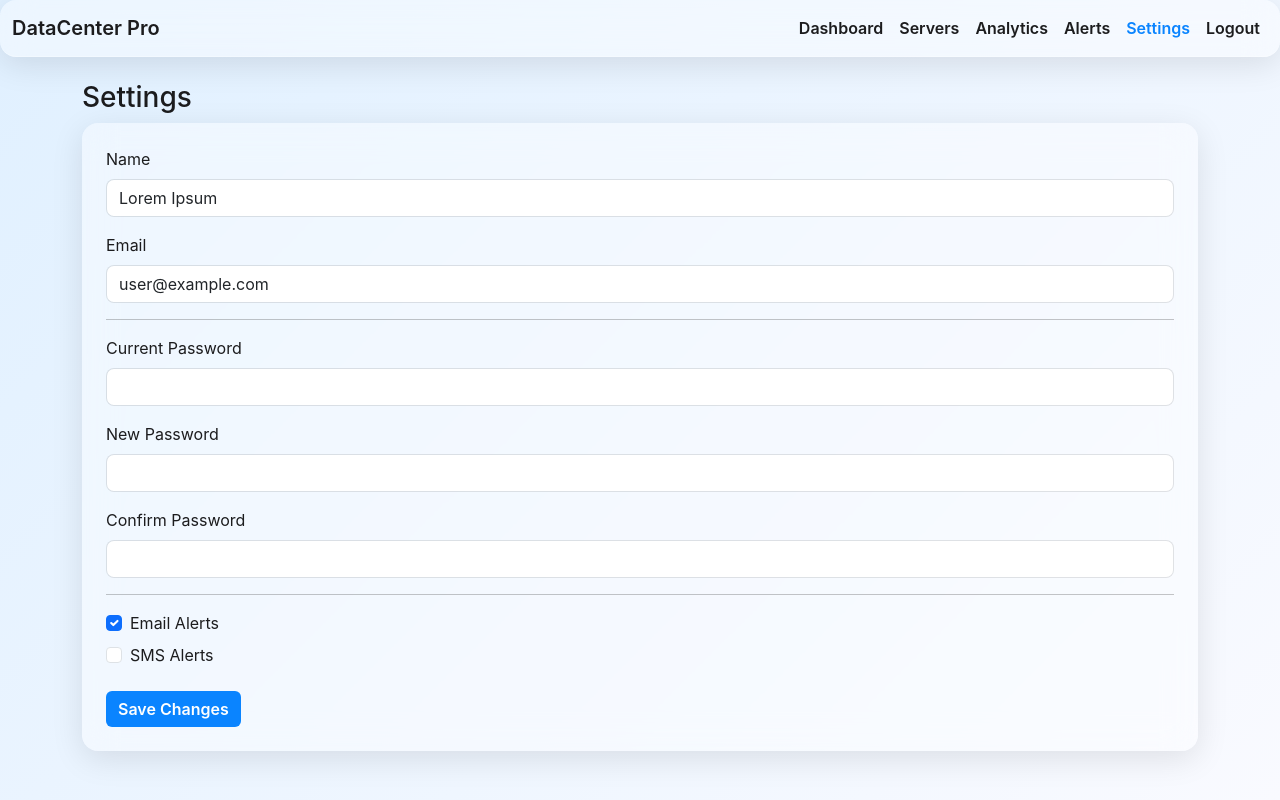
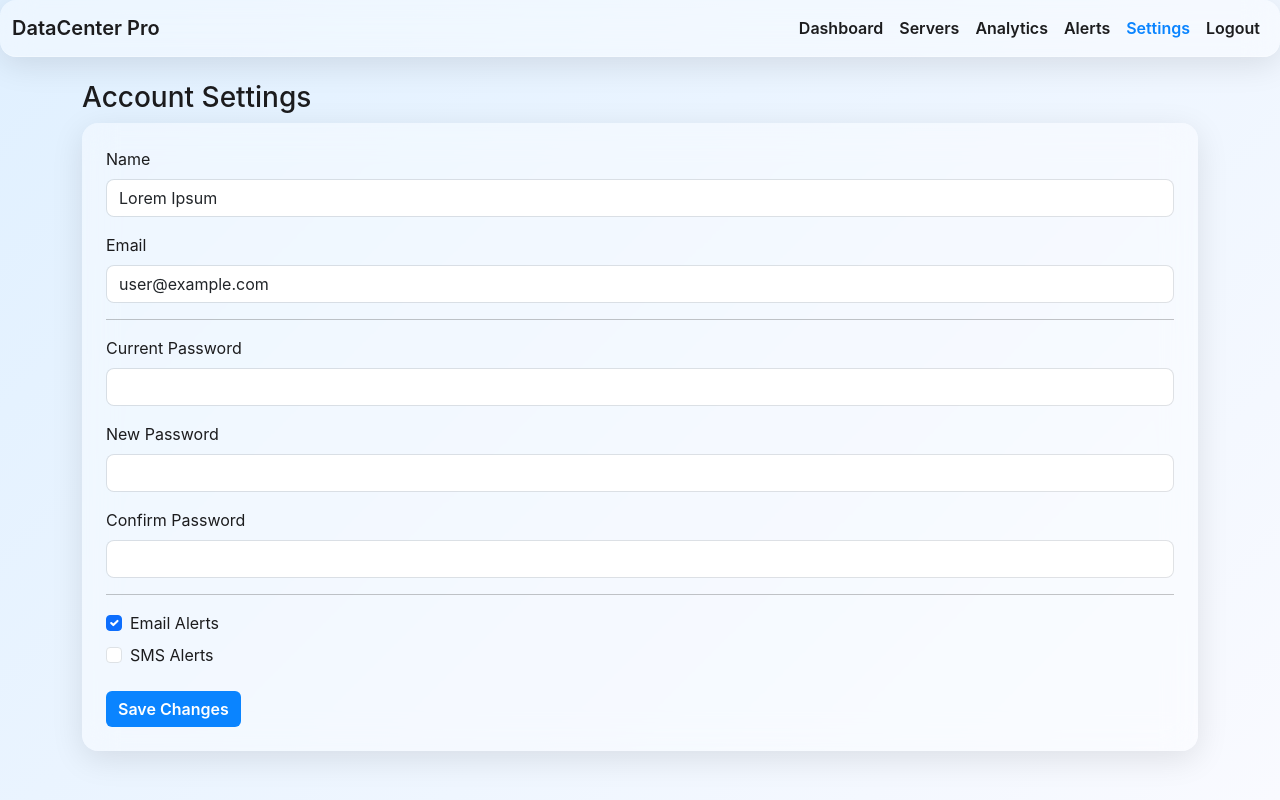
Before and after one commit to tassopsaltakis/UserCenteredMockup640, a plain HTML site: page settings.html in a window 1280 px wide. Drawn offline with nearby package versions, Linux system fonts and the light colour scheme; sample sign-in values are in the browser's storage.

Commit message:
Update README & Page Verbiage

```diff
--- a/settings.html
+++ b/settings.html
@@ -27,7 +27,7 @@
     </div>
   </nav>
   <div class="container py-4">
-    <h3>Settings</h3>
+    <h3>Account Settings</h3>
     <form class="glass p-4">
       <div class="mb-3">
         <label for="profileName" class="form-label">Name</label>
```
Also changed, not shown: 1 other file.
